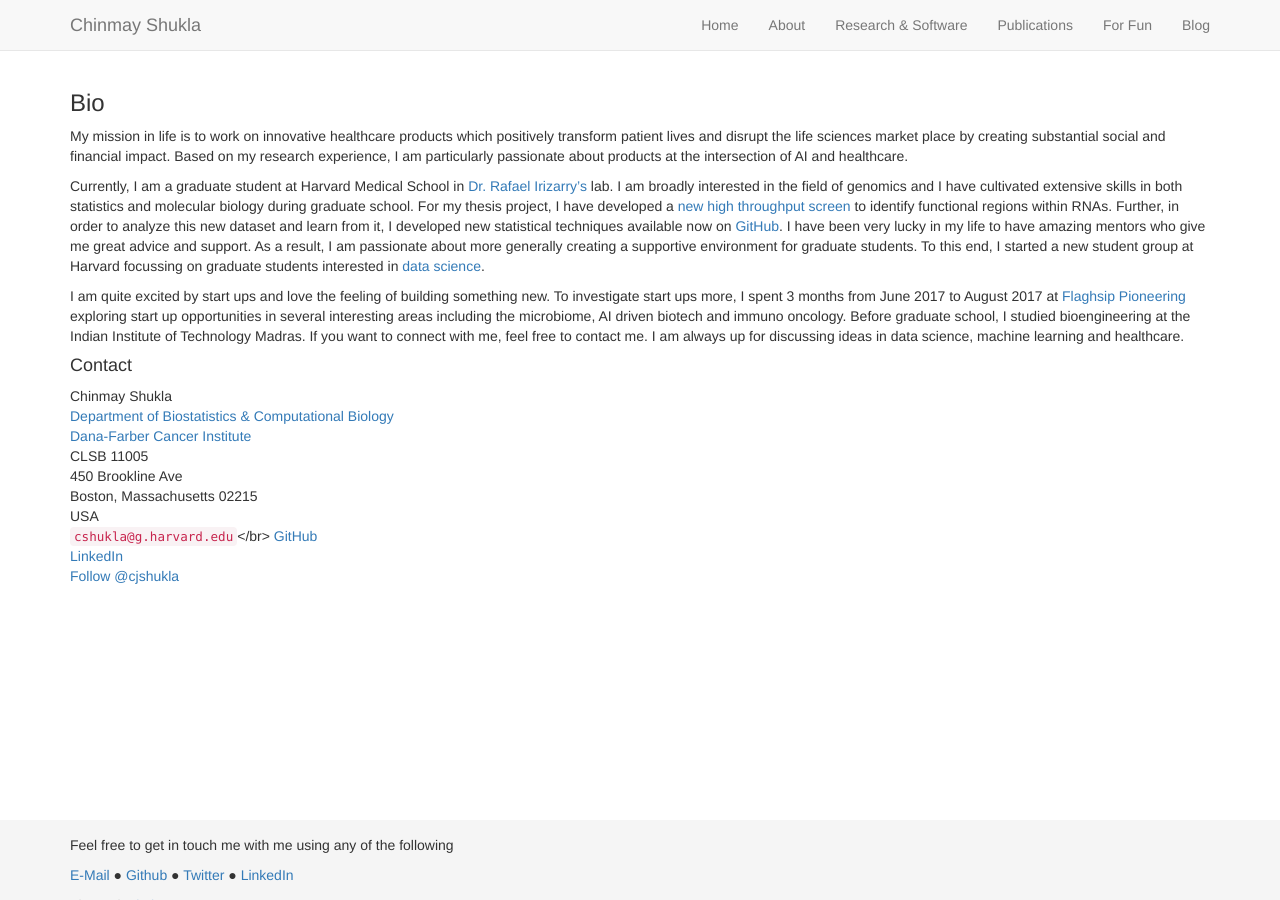
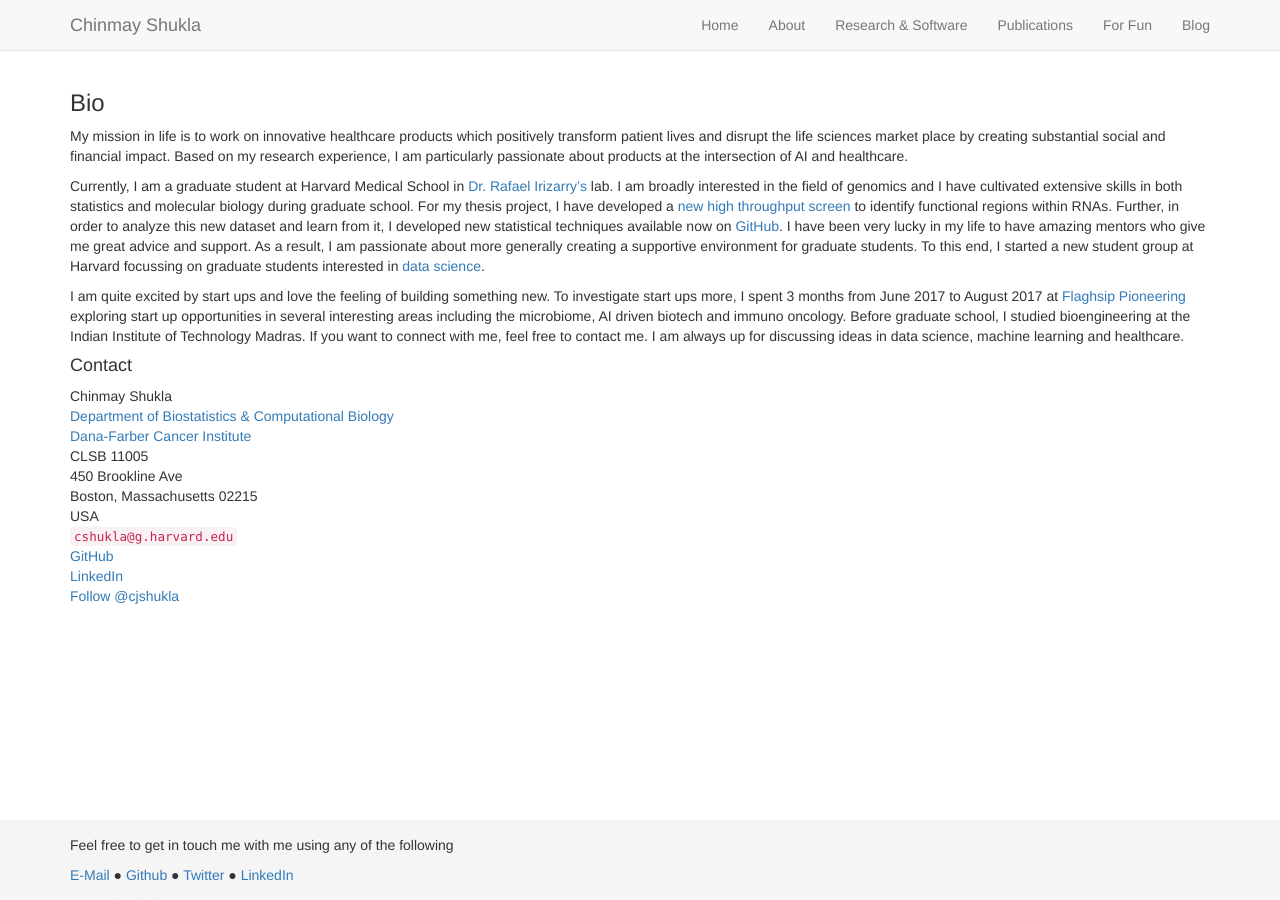
Before and after one commit to cshukla/cshukla.github.io, a Jekyll site: the page built from pages/about.md, in a window 1280 px wide and 900 px high. Built offline with Jekyll 4.4.1, drawn with Linux system fonts in a browser that asks for light colours; nearby versions of some CDN libraries; comment, search, counter and statistics services are not loaded.

Commit message:
minor formatting

```diff
--- a/pages/about.md
+++ b/pages/about.md
@@ -30,7 +30,7 @@
 450 Brookline Ave<br/>
 Boston, Massachusetts 02215<br/>
 USA<br/>
-<code>cshukla@g.harvard.edu</code></br>
+<code>cshukla@g.harvard.edu</code><br/>
 <a href="https://github.com/cshukla">GitHub</a><br/>
 <a href="https://linkedin.com/in/shuklachinmay">LinkedIn</a><br/>
 <a href="https://twitter.com/cjshukla" class="twitter-follow-button" data-show-count="false" data-size="large" data-show-screen-name="true">Follow @cjshukla</a>
```
